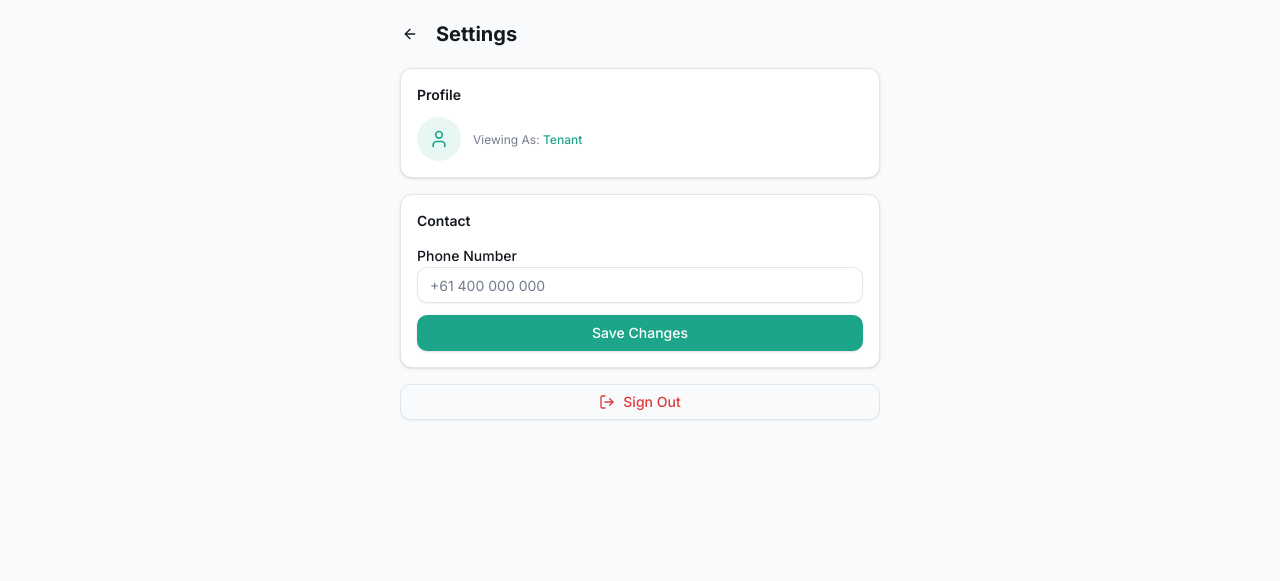
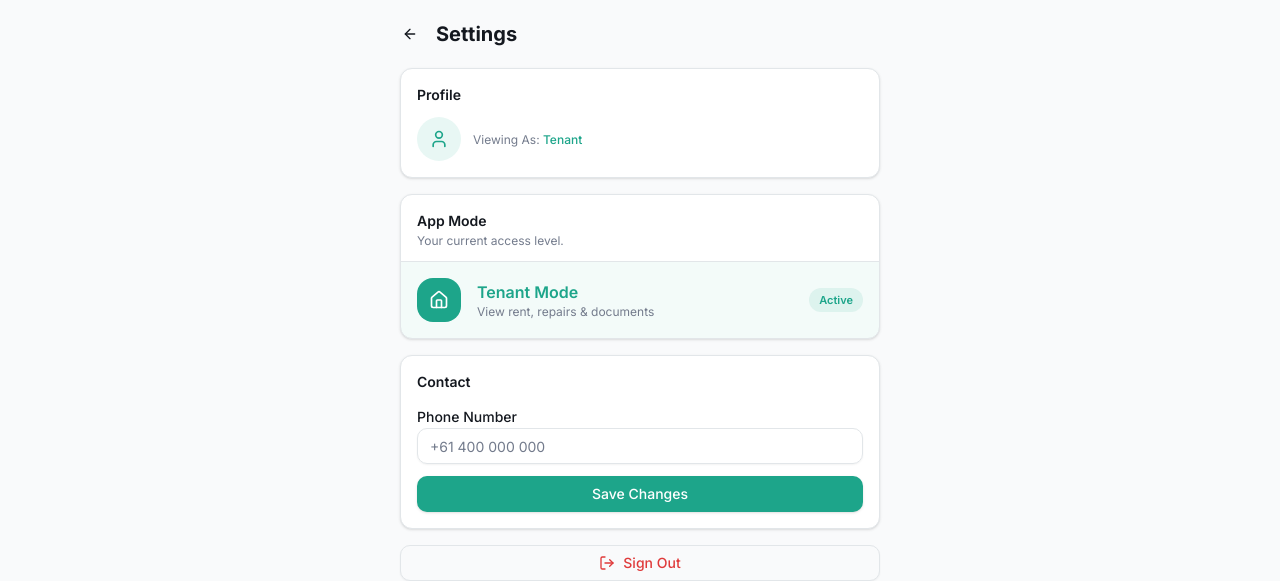
Before and after one commit to huynhygan/tenurly, a React (Vite) app: page /settings in a window 1280 px wide. Shown: the top 581 px of the page. Built offline with nearby package versions, Linux system fonts and the light colour scheme; no server answers.

Commit message:
File changes

```diff
--- a/src/pages/Settings.jsx
+++ b/src/pages/Settings.jsx
@@ -61,52 +61,63 @@ export default function Settings() {
           </div>
         </Card>
 
-        {/* Mode Switcher — only shown if user has both roles */}
-        {canSwitch && (
-          <Card className="p-4 space-y-3">
-            <div className="flex items-center gap-2">
-              <ArrowLeftRight className="w-4 h-4 text-muted-foreground" />
-              <h3 className="text-sm font-semibold">Switch Mode</h3>
+        {/* App Mode */}
+        <Card className="overflow-hidden">
+          <div className="px-4 pt-4 pb-3 border-b border-border">
+            <h3 className="text-sm font-semibold">App Mode</h3>
+            <p className="text-xs text-muted-foreground mt-0.5">
+              {canSwitch ? 'You have access to both modes. Tap to switch.' : 'Your current access level.'}
+            </p>
           </div>
-            <p className="text-xs text-muted-foreground">You have both landlord and tenant access. Switch how you view the app.</p>
-            <div className="grid grid-cols-2 gap-2">
+
+          {/* Landlord option */}
+          {hasLandlord && (
             <button
-                onClick={() => handleSwitchMode('landlord')}
-                disabled={switching}
-                className={`flex flex-col items-center gap-2 p-4 rounded-xl border-2 transition-all ${
-                  currentMode === 'landlord'
-                    ? 'border-primary bg-primary/5'
-                    : 'border-border bg-card hover:bg-muted/40'
+              onClick={() => canSwitch && handleSwitchMode('landlord')}
+              disabled={switching || !canSwitch}
+              className={`w-full flex items-center gap-4 px-4 py-4 transition-colors ${
+                currentMode === 'landlord' ? 'bg-primary/5' : canSwitch ? 'hover:bg-muted/40' : ''
+              } ${hasLandlord && hasTenant ? 'border-b border-border' : ''}`}
+            >
+              <div className={`flex h-11 w-11 shrink-0 items-center justify-center rounded-2xl ${
+                currentMode === 'landlord' ? 'bg-primary text-primary-foreground' : 'bg-muted text-muted-foreground'
+              }`}>
+                <Building2 className="h-5 w-5" />
+              </div>
+              <div className="min-w-0 flex-1 text-left">
+                <p className={`font-semibold ${currentMode === 'landlord' ? 'text-primary' : 'text-foreground'}`}>Landlord Mode</p>
+                <p className="text-xs text-muted-foreground">Manage properties, rent & tenants</p>
+              </div>
+              {currentMode === 'landlord' && (
+                <span className="shrink-0 rounded-full bg-primary/10 px-2.5 py-1 text-[11px] font-semibold text-primary">Active</span>
+              )}
+            </button>
+          )}
+
+          {/* Tenant option */}
+          {hasTenant && (
+            <button
+              onClick={() => canSwitch && handleSwitchMode('tenant')}
+              disabled={switching || !canSwitch}
+              className={`w-full flex items-center gap-4 px-4 py-4 transition-colors ${
+                currentMode === 'tenant' ? 'bg-primary/5' : canSwitch ? 'hover:bg-muted/40' : ''
               }`}
             >
-                <Building2 className={`w-5 h-5 ${currentMode === 'landlord' ? 'text-primary' : 'text-muted-foreground'}`} />
-                <span className={`text-xs font-medium ${currentMode === 'landlord' ? 'text-primary' : 'text-muted-foreground'}`}>
-                  Landlord
-                </span>
-                {currentMode === 'landlord' && (
-                  <span className="text-[10px] text-primary font-medium">Active</span>
+              <div className={`flex h-11 w-11 shrink-0 items-center justify-center rounded-2xl ${
+                currentMode === 'tenant' ? 'bg-primary text-primary-foreground' : 'bg-muted text-muted-foreground'
+              }`}>
+                <Home className="h-5 w-5" />
+              </div>
+              <div className="min-w-0 flex-1 text-left">
+                <p className={`font-semibold ${currentMode === 'tenant' ? 'text-primary' : 'text-foreground'}`}>Tenant Mode</p>
+                <p className="text-xs text-muted-foreground">View rent, repairs & documents</p>
+              </div>
+              {currentMode === 'tenant' && (
+                <span className="shrink-0 rounded-full bg-primary/10 px-2.5 py-1 text-[11px] font-semibold text-primary">Active</span>
               )}
             </button>
-              <button
-                onClick={() => handleSwitchMode('tenant')}
-                disabled={switching}
-                className={`flex flex-col items-center gap-2 p-4 rounded-xl border-2 transition-all ${
-                  currentMode === 'tenant'
-                    ? 'border-primary bg-primary/5'
-                    : 'border-border bg-card hover:bg-muted/40'
-                }`}
-              >
-                <Home className={`w-5 h-5 ${currentMode === 'tenant' ? 'text-primary' : 'text-muted-foreground'}`} />
-                <span className={`text-xs font-medium ${currentMode === 'tenant' ? 'text-primary' : 'text-muted-foreground'}`}>
-                  Tenant
-                </span>
-                {currentMode === 'tenant' && (
-                  <span className="text-[10px] text-primary font-medium">Active</span>
           )}
-              </button>
-            </div>
         </Card>
-        )}
 
         {/* Contact */}
         <Card className="p-4 space-y-3">
```
Lines whose indentation alone changed are shown as unchanged.
